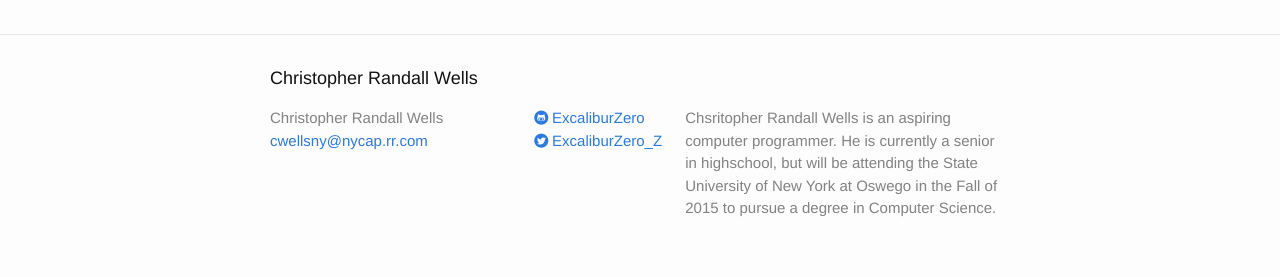
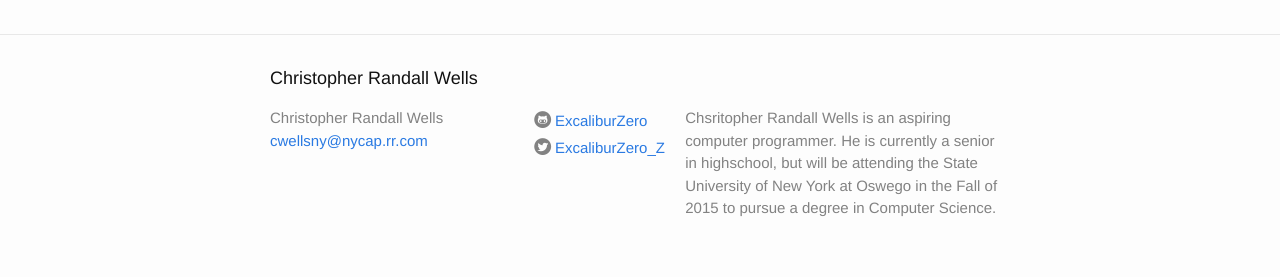
Before and after one commit to ExcaliburZero/christopher-randall-wells.divshot.io, a Jekyll site: the page built from index.html, in a window 1280 px wide. Shown: the part 764-1041 px from the top of the page. Built offline with Jekyll 4.4.1, drawn with Linux system fonts in a browser that asks for light colours.

Commit message:
Styled social icons in footer
Added some styling to the social media icons in the footer of the website.

```diff
--- a/_includes/footer.html
+++ b/_includes/footer.html
@@ -18,7 +18,7 @@
           <li>
             <a href="https://github.com/{{ site.github_username }}">
               <span class="icon  icon--github">
-                <i class="icon-git_circle"></i>
+                <i class="icon-git_circle footer-social-icon"></i>
               </span>
 
               <span class="username">{{ site.github_username }}</span>
@@ -30,7 +30,7 @@
           <li>
             <a href="https://twitter.com/{{ site.twitter_username }}">
               <span class="icon  icon--twitter">
-                <i class="icon-twitter_circle"></i>
+                <i class="icon-twitter_circle footer-social-icon"></i>
               </span>
 
               <span class="username">{{ site.twitter_username }}</span>
--- a/_sass/_layout.scss
+++ b/_sass/_layout.scss
@@ -156,6 +156,11 @@
     }
 }
 
+.footer-social-icon {
+    font-size: 1.2em;
+    color: $grey-color;
+}
+
 
 
 /**
```
